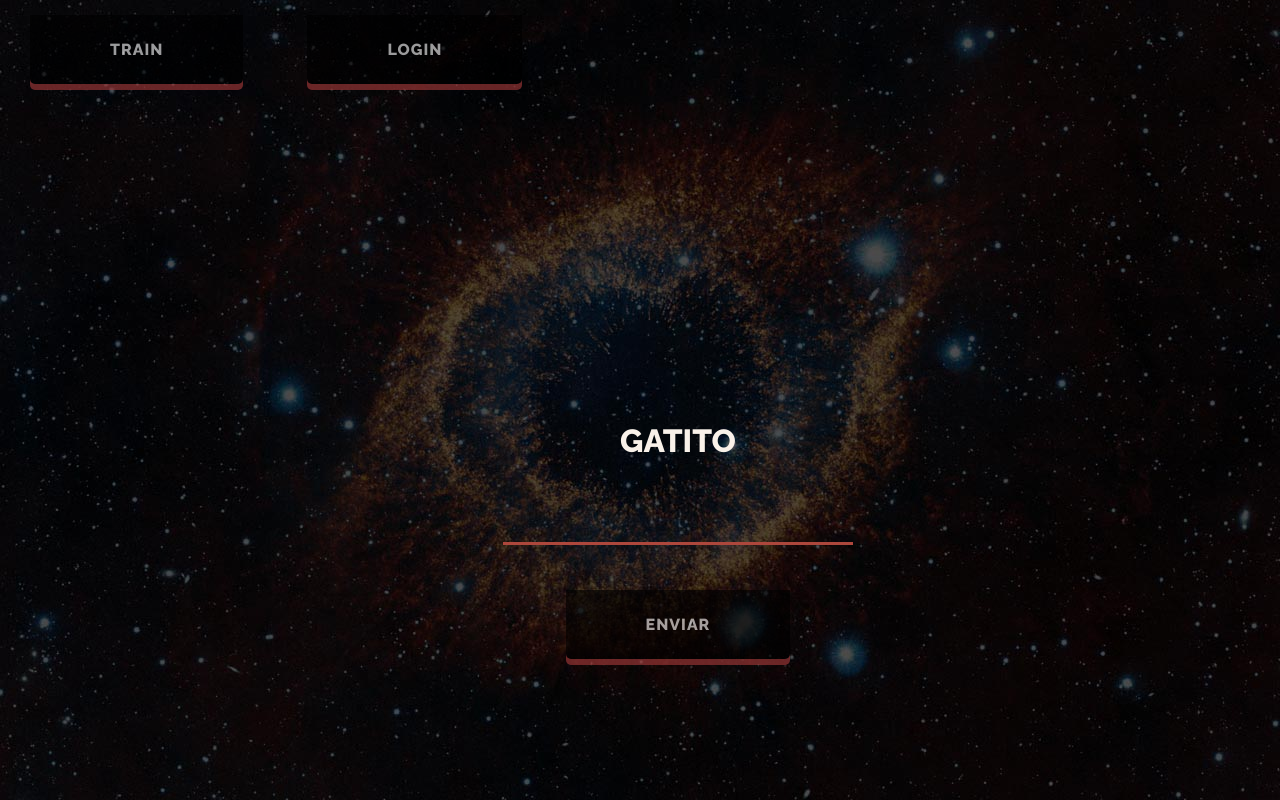
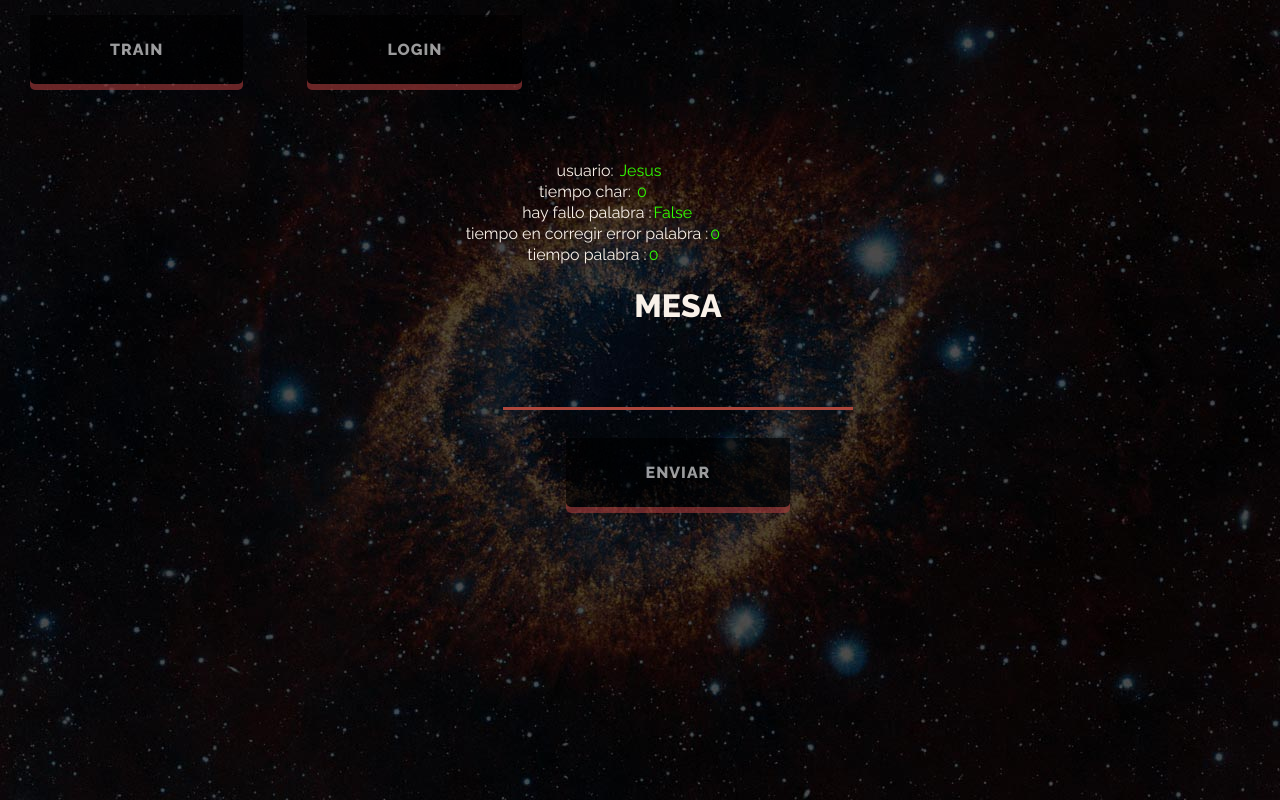
Before and after one commit to cristhro/MachineLearning_PasswordRecognicer, a Flask app: page /autenticacion in a window 1280 px wide. Run offline with Flask 2, Linux system fonts and the light colour scheme; some libraries are stand-ins or nearby versions.

Commit message:
MOD index corrido algunos cambios en los tiempos

```diff
--- a/index.py
+++ b/index.py
@@ -42,29 +42,76 @@ def entrenamiento():
         usuario=usuario,
         palabra=palabra['palabra'],
         t0=time(),
+        t0_palabra=time(),
+        tiempoPalabra=0,
         tiempo=0,
         numPalabra=numPalabra,
         numTotalPalabras=numTotalPalabras,
         fallosCaracter=False,
-        falloPalabra=True,
-        tiempoError=0,
+        hayErrPalabra=False,
+        tiempoErrPalabra=0,
         t0_error=0,
-        fin=fin
+        fin=fin,
+
     )
 
 
-@app.route('/autenticacion')
+
+@app.route('/autenticacion',methods = ["GET", "POST"])
 def autenticacion():
+
+    palabraLeida = ""
+    palabra = "MESA"
+    usuario = 'Jesus'
+    t0 = time()
+    tiempo = 0
+    t0_error = 0
+    tiempoErrPalabra = 0
+    t0_palabra = time()
+    tiempoPalabra = 0
+    hayErrPalabra = False
+    fin = False
+
+    if request.method == 'POST':
+        usuario = 'Jesus'
+        palabraLeida = request.form['palabraLeida']
+        tiempo = str(time() - float(request.form['t0']))
+        t0_error = float(request.form['t0_error'])
+        t0_palabra = float(request.form['t0_palabra'])
+
+        if (mismaPalabra(palabra, palabraLeida)):
+                fin = True
+                if  (t0_error != 0):
+                    tiempoErrPalabra = str(time() - t0_error)
+                t0_error = 0
+                tiempoPalabra = str(time() - t0_palabra)
+                t0_palabra = time()
+        else:
+            if  (t0_error != 0):
+                tiempoErrPalabra = time() - t0_error
+                tiempoErrPalabra = tiempoErrPalabra + (time() - t0_error)
+
+            t0_error = time()
+            hayErrPalabra = True
+
 
     return render_template(
         'autenticacion.html',
         title='Autenticacion',
         year=datetime.now().year,
         message='Teclea la palabra para autenticarte',
-        palabra='GATITO',
-        t0=time(),
-        tiempo=0
-    )
+        palabra= palabra,
+        usuario=usuario,
+        t0=t0,
+        tiempo=0,
+        fallosCaracter=False,
+        hayErrPalabra=hayErrPalabra,
+        tiempoErrPalabra=tiempoErrPalabra,
+        t0_error=t0_error,
+        t0_palabra=t0_palabra,
+        tiempoPalabra=tiempoPalabra,
+        fin=fin)
+
 
 
 @app.route('/getCaracter', methods=['POST'])
@@ -73,7 +120,7 @@ def getCaracter():
     palabra = request.form['palabra']
     palabraLeida = request.form['palabraLeida']
     tiempo = str(time() - float(request.form['t0']))
-    ultimoCaracter = palabraLeida[len(palabraLeida) - 1]
+    ultimoCaracter = ""
     fallosCaracter = False
 
     objeto = {
@@ -85,9 +132,12 @@ def getCaracter():
         'fallosCaracter': fallosCaracter,
         't0': time()
     }
+
     if not (isValidoUltimoCaracter(palabra, palabraLeida)):
         fallosCaracter = True
         objeto['fallosCaracter'] = fallosCaracter
+    else:
+        ultimoCaracter = palabraLeida[len(palabraLeida) - 1]
 
     doc_features.insert(objeto)
 
@@ -100,83 +150,90 @@ def getCaracter():
         'fallosCaracter': fallosCaracter,
         't0': time(),
         'tiempo': tiempo,
-        'falloPalabra': False,
-        'tiempoError': 0,
+        'hayErrPalabra': False,
+        'tiempoErrPalabra': 0,
         't0_error': time(),
+
     })
 
 
 @app.route('/siguiente_palabra', methods=['POST'])
 def siguiente_palabra():
-
     objeto = {}
+    numPalabra = int(request.form['numPalabra'])
+    numTotalPalabras = request.form['numTotalPalabras']
     usuario = 'Jesus'
-    numPalabra = int(request.form['numPalabra'])
     palabras = doc_palabras.find()
     docPalabra = doc_palabras.find_one({'numPalabra': int(numPalabra)})
     palabra = docPalabra['palabra']
-    numTotalPalabras = request.form['numTotalPalabras']
-    nuevaPalabra = doc_palabras.find_one({'numPalabra': int(numPalabra) + 1})
+    nuevaPalabra = ""
     palabraLeida = request.form['palabraLeida']
     tiempo = str(time() - float(request.form['t0']))
-    t0_error = str(time() - float(request.form['t0_error']))
-    tiempoError = str(time() - float(t0_error))
+    t0_error = float(request.form['t0_error'])
+    tiempoErrPalabra = 0
+    t0_palabra = float(request.form['t0_palabra'])
+    tiempoPalabra = 0
+
+    hayErrPalabra = False
     fin = False
 
     if(int(numPalabra) == (int(numTotalPalabras) - 1)):
         fin = True
+    else :
+        docNuevaPalabra = doc_palabras.find_one({'numPalabra': int(numPalabra) + 1})
+        nuevaPalabra  = docNuevaPalabra["palabra"]
+        if (mismaPalabra(palabra, palabraLeida)):
+            if  (t0_error != 0):
+                tiempoErrPalabra = str(time() - t0_error)
+            t0_error = 0
+            tiempoPalabra = str(time() - t0_palabra)
+            t0_palabra = time()
+            numPalabra = int(numPalabra) + 1
+        else:
+            if  (t0_error != 0):
+                tiempoErrPalabra = time() - t0_error
+                tiempoErrPalabra = tiempoErrPalabra + (time() - t0_error)
 
-    else:
-		if not (mismaPalabra(palabra, palabraLeida)):
-			tiempoError = 0
-			objeto = {
-				'usuario': usuario,
-				'palabra': palabra,
-				'palabraLeida': palabraLeida,
-				'tiempo': tiempo,
-				'falloPalabra': True,
-				'tiempoError': tiempoError,
-				't0_error': t0_error,
-				'numPalabra': numPalabra,
-				'numTotalPalabras': numTotalPalabras
-			}
-		else:
-			palabra = nuevaPalabra['palabra']
-			numPalabra = int(numPalabra) + 1
-			t0_error = 0
+            t0_error = time()
+            hayErrPalabra = True
+            nuevaPalabra = palabra
+    # Guardamos el ojeto en la BD
+    doc_features.insert({
+                'usuario': usuario,
+                'palabra': palabra,
+                'palabraLeida': palabraLeida,
+                'tiempo': tiempo,
+                'hayErrPalabra': hayErrPalabra,
+                'tiempoErrPalabra': tiempoErrPalabra,
+                'numPalabra': numPalabra,
+                'numTotalPalabras': numTotalPalabras,
+                'tiempoPalabra':tiempoPalabra,
+            })
 
-			objeto = {
-			    'usuario': usuario,
-			    'palabra': palabra,
-			    'palabraLeida': palabraLeida,
-			    'tiempo': tiempo,
-			    'falloPalabra': False,
-			    'tiempoError': tiempoError,
-			    't0_error': t0_error,
-			    'numPalabra': numPalabra,
-			    'numTotalPalabras': numTotalPalabras
-			}
-    doc_features.insert(objeto)
+
+
     return render_template(
         'entrenamiento.html',
         title='Entrenamiento',
         year=datetime.now().year,
         message='Teclea las palabras que te aparezcan',
         usuario=usuario,
-        palabra=palabra,
+        palabra=nuevaPalabra,
         t0=time(),
         tiempo=0,
         numPalabra=numPalabra,
         numTotalPalabras=numTotalPalabras,
         fallosCaracter=False,
-        falloPalabra=True,
-        tiempoError=tiempoError,
+        hayErrPalabra=hayErrPalabra,
+        tiempoErrPalabra=tiempoErrPalabra,
         t0_error=t0_error,
+        t0_palabra=t0_palabra,
+        tiempoPalabra=tiempoPalabra,
         fin=fin)
 
 
 def isValidoUltimoCaracter(palabra, palabraLeida):
-    if(len(palabraLeida) <= len(palabra)):
+    if(len(palabraLeida) <= len(palabra) and len(palabraLeida) > 0):
         if(palabra[len(palabraLeida) - 1] == palabraLeida[len(palabraLeida) - 1]):
             return True
         else:
--- a/static/css/component.css
+++ b/static/css/component.css
@@ -130,7 +130,7 @@
 	padding: 0;
 	color: #f9f1e9;
 	text-align: center;
-	top: 50%;
+	top: 20%;
 	left: 30%;
 }
 
@@ -278,3 +278,10 @@
 	-webkit-transform: perspective(1000px) rotate3d(1, 0, 0, -90deg);
 	transform: perspective(1000px) rotate3d(1, 0, 0, -90deg);
 }
+
+button[disabled], html input[disabled] {
+    cursor: default;
+    background: none;
+    color: rgb(47, 255, 1);
+    border: 0px;
+}
--- a/templates/autenticacion.html
+++ b/templates/autenticacion.html
@@ -1,26 +1,37 @@
 {% extends "layout.html" %}
 
 {% block content %}
+
+	{% if fin %}
+		<h2  class="main-title">{{ usuario }} <span class="thin">, palabra correcta!</span></h2>
+	{% else %}
 	<div class="palabras">
-		<form autocomplete="off">
-			<!-- BEGIN Tiempo  -->
-			<p><input id="id_t0" type = "hidden" name = "t0" value = {{t0}} /></p>
-			<!-- END Tiempo  -->
-				<span><h1 for="q1">{{palabra}}</h1></span>
+		<form action="/autenticacion" method="POST">
+			usuario: <input id="id_usuario" type = "text" name = "usuario" value = {{usuario}} disabled /> <br>
+			tiempo char: <input id="id_tiempo" type = "text" name = "tiempo" value = {{tiempo}}  disabled/><br>
+			hay fallo palabra :<input id="id_hayErrPalabra" type = "text" name="hayErrPalabra" value = {{hayErrPalabra}}  disabled/><br>
+			tiempo en corregir error palabra :<input id="id_tiempoErrPalabra" type = "text" name="tiempoErrPalabra" value = {{tiempoErrPalabra}}  disabled/><br>
+			tiempo  palabra :<input id="id_tiempoPalabra" type = "text" name="tiempoPalabra" value = {{tiempoPalabra}}  disabled/><br>
 
-				<span class="input input--minoru">
-					<input class="input__field input__field--yoko" type="text" id="id_palabraLeida"  name="palabraLeida" />
-					<label class="input__label input__label--yoko" for="input-16">
-						<span class="input__label-content input__label-content--yoko"></span>
-					</label>
-				</span>
+			<!-- BEGIN Palabras  -->
+			<h1>{{ palabra }} <span class="thin"></span></h1>
 
+			<span class="input input--minoru">
+				<input class="input__field input__field--yoko" type="text" id="id_palabraLeida"  name="palabraLeida" />
+				<label class="input__label input__label--yoko" for="input-16">
+			</span>
+			<button class="btn btn-2 btn-2b " type="submit">Enviar</button>
 
-				<button type="submit" class="btn btn-2 btn-2b ">Enviar</button>
+			<!-- DATOS OCULTOS -->
+			<input id="id_t0_error" type = "hidden" name="t0_error" value = {{t0_error}} /><br>
+			<input id="id_t0" type = "hidden" name = "t0" value = {{t0}} /><br>
+			<input id="id_palabra" type = "hidden" name="palabra" value = {{palabra}} /><br>
+			<input id="id_t0_palabra" type = "hidden" name="t0_palabra" value = {{t0_palabra}} /><br>
+
 		</form><!-- /simform -->
 	</div>
 
-
+	{% endif %}
   	{% block scripts %}
 		<script src="/static/js/classie.js"></script>
 		<script src="https://code.jquery.com/jquery-2.1.1.min.js" type="text/javascript"></script>
```
Also changed, not shown: templates/entrenamiento.html (+13 -8 lines), static/css/normalize.css (line endings or trailing spaces), 1 other file.
